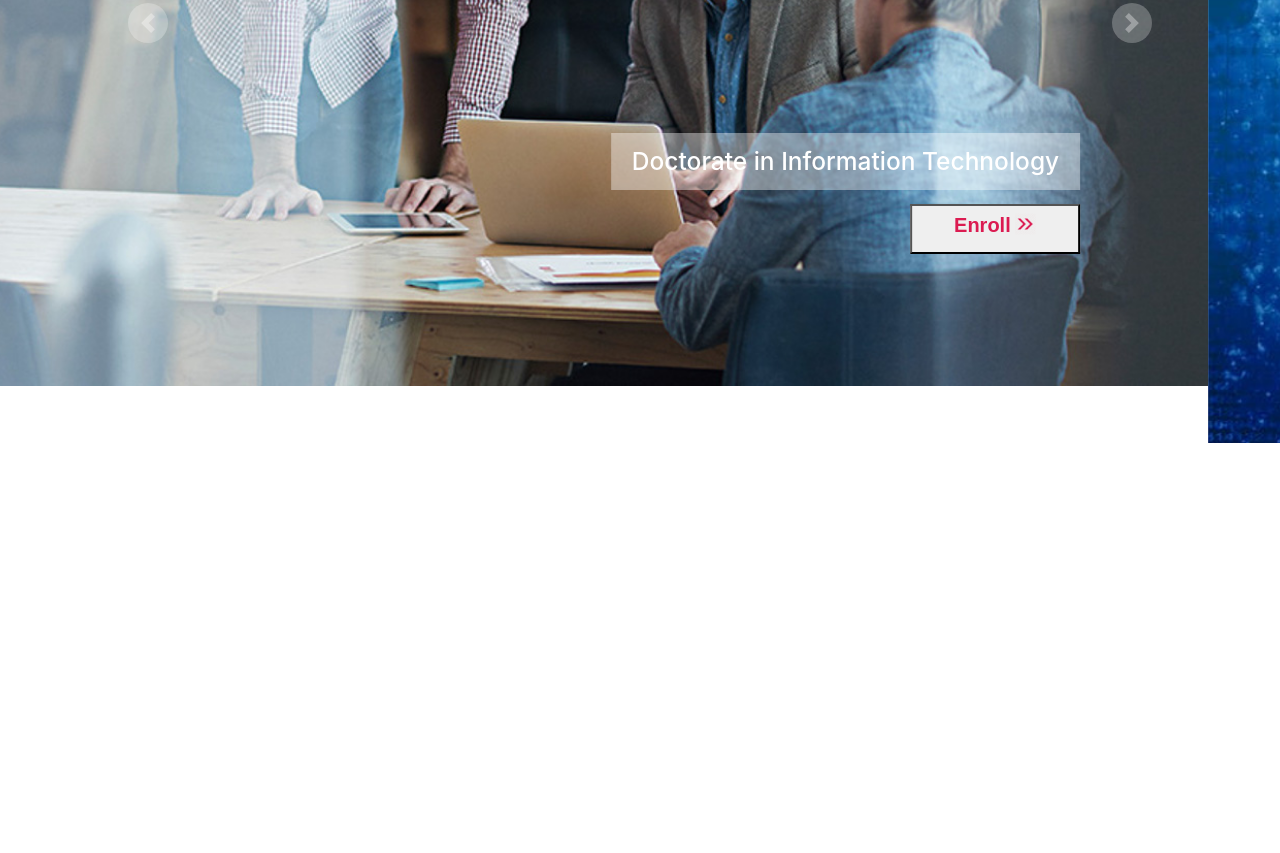
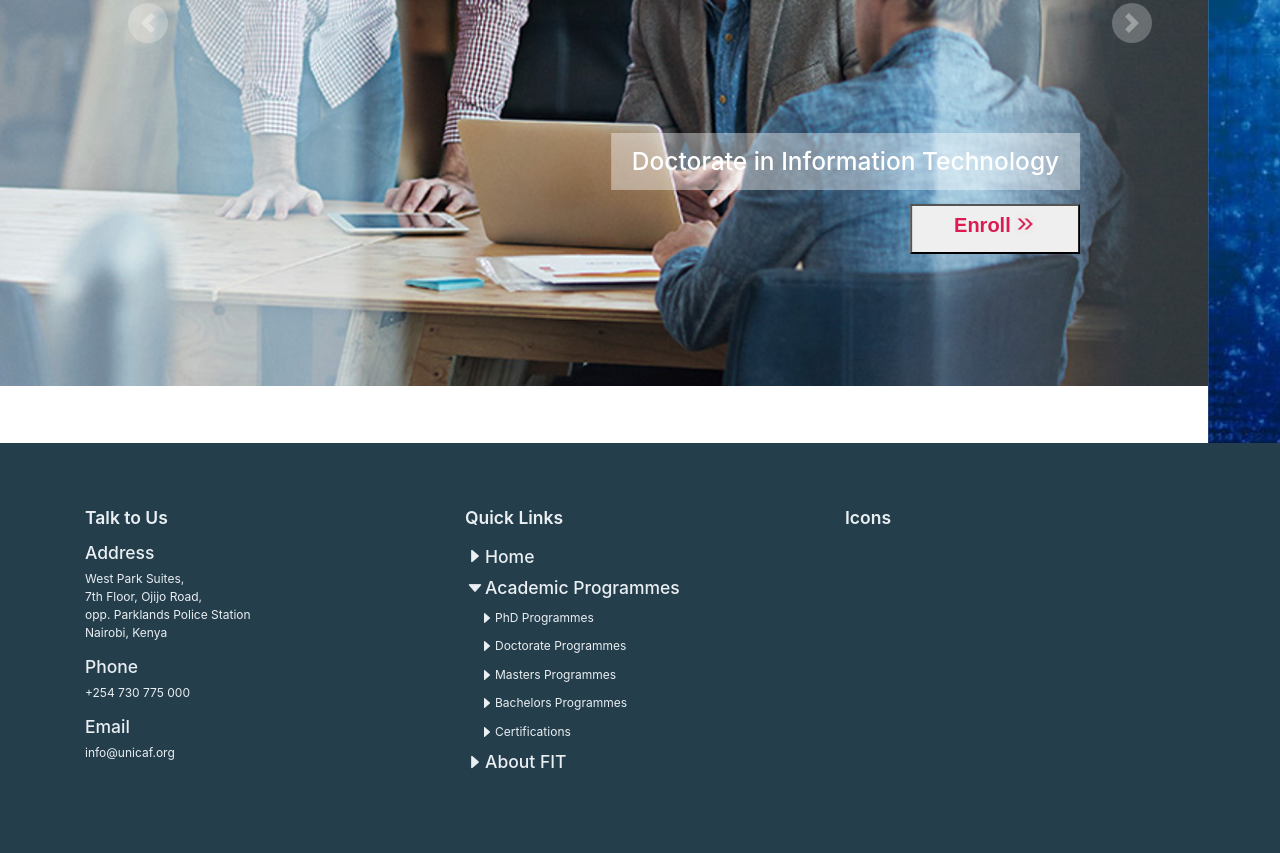
Before and after one commit to Dantiff/unicaf-web-design-project, a plain HTML site: page index.html in a window 1280 px wide. Shown: the part 357-1210 px from the top of the page. Before the commit the page ends 800 px from the top, so only its background shows below. Drawn offline with nearby package versions, Linux system fonts and the light colour scheme.

Commit message:
Footer design

```diff
--- a/css/home.css
+++ b/css/home.css
@@ -80,3 +80,35 @@
 #heroCarousel .carousel-caption .hero-text {
   background: rgba(255, 255, 255, 0.4);
 }
+
+/* The Footer */
+footer {
+  min-height: 300px;
+  background-color: #253e4b;
+  color: #e9eff3;
+  font-family: 'Lato', 'Arial' Helvetica, sans-serif;
+  font-size: 12px;
+  padding-top: 8vh;
+  padding-bottom: 4vh;
+}
+footer .h5 {
+  font-size: 16px;
+}
+footer a {
+  text-decoration: none;
+  color: inherit;
+}
+footer .footer-header {
+  font-weight: 600;
+}
+footer .arrow-right {
+  height: 20px;
+  width: 20px;
+}
+footer .arrow-right-mini {
+  height: 16px;
+  width: 16px;
+}
+footer .rotate {
+  transform: rotate(90deg);
+}
--- a/index.html
+++ b/index.html
@@ -231,6 +231,104 @@
       </a>
     </div>
 
+    <!-- The footer -->
+    <footer>
+      <div class="container">
+        <div class="row">
+          <div class="col-sm text-center text-sm-left pb-5">
+            <h5 class="footer-header pb-2">Talk to Us</h5>
+            <h5>Address</h5>
+            <p>
+              West Park Suites, <br />
+              7th Floor, Ojijo Road,<br />
+              opp. Parklands Police Station<br />
+              Nairobi, Kenya
+            </p>
+            <h5>Phone</h5>
+            <p>
+              +254 730 775 000
+            </p>
+            <h5>Email</h5>
+            <p>
+              info@unicaf.org
+            </p>
+          </div>
+          <div class="col-sm text-center text-sm-left pb-5">
+            <h5 class="footer-header pb-2">Quick Links</h5>
+            <div class="d-flex align-items-center mb-2 pt-1">
+              <img
+                class="arrow-right d-block mb-0"
+                src="./assets/arrow-right.png"
+                alt=">"
+              />
+              <h5 class="mb-0"><a href="#">Home</a></h5>
+            </div>
+            <div>
+              <div class="d-flex align-items-center mb-2 pt-1">
+                <img
+                  class="arrow-right rotate d-block mb-0"
+                  src="./assets/arrow-right.png"
+                  alt=">"
+                />
+                <h5 class="mb-0"><a href="#">Academic Programmes</a></h5>
+              </div>
+              <div class="d-flex align-items-center mb-2 pt-1 ml-3">
+                <img
+                  class="arrow-right-mini d-block mb-0"
+                  src="./assets/arrow-right.png"
+                  alt=">"
+                />
+                <p class="mb-0"><a href="#">PhD Programmes</a></p>
+              </div>
+              <div class="d-flex align-items-center mb-2 pt-1 ml-3">
+                <img
+                  class="arrow-right-mini d-block mb-0"
+                  src="./assets/arrow-right.png"
+                  alt=">"
+                />
+                <p class="mb-0"><a href="#">Doctorate Programmes</a></p>
+              </div>
+              <div class="d-flex align-items-center mb-2 pt-1 ml-3">
+                <img
+                  class="arrow-right-mini d-block mb-0"
+                  src="./assets/arrow-right.png"
+                  alt=">"
+                />
+                <p class="mb-0"><a href="#">Masters Programmes</a></p>
+              </div>
+              <div class="d-flex align-items-center mb-2 pt-1 ml-3">
+                <img
+                  class="arrow-right-mini d-block mb-0"
+                  src="./assets/arrow-right.png"
+                  alt=">"
+                />
+                <p class="mb-0"><a href="#">Bachelors Programmes</a></p>
+              </div>
+              <div class="d-flex align-items-center mb-2 pt-1 ml-3">
+                <img
+                  class="arrow-right-mini d-block mb-0"
+                  src="./assets/arrow-right.png"
+                  alt=">"
+                />
+                <p class="mb-0"><a href="#">Certifications</a></p>
+              </div>
+            </div>
+            <div class="d-flex align-items-center mb-2 pt-1">
+              <img
+                class="arrow-right d-block mb-0"
+                src="./assets/arrow-right.png"
+                alt=">"
+              />
+              <h5 class="mb-0"><a href="#">About FIT</a></h5>
+            </div>
+          </div>
+          <div class="col-sm text-center text-sm-left pb-5">
+            <h5 class="footer-header">Icons</h5>
+          </div>
+        </div>
+      </div>
+    </footer>
+
     <script src="./bootstrap/js/bootstrap.bundle.min.js"></script>
     <script src="./bootstrap/js/bootstrap.min.js"></script>
     <script
```
Also changed, not shown: assets/arrow-right.png (added), assets/arrow-right.svg (added).
